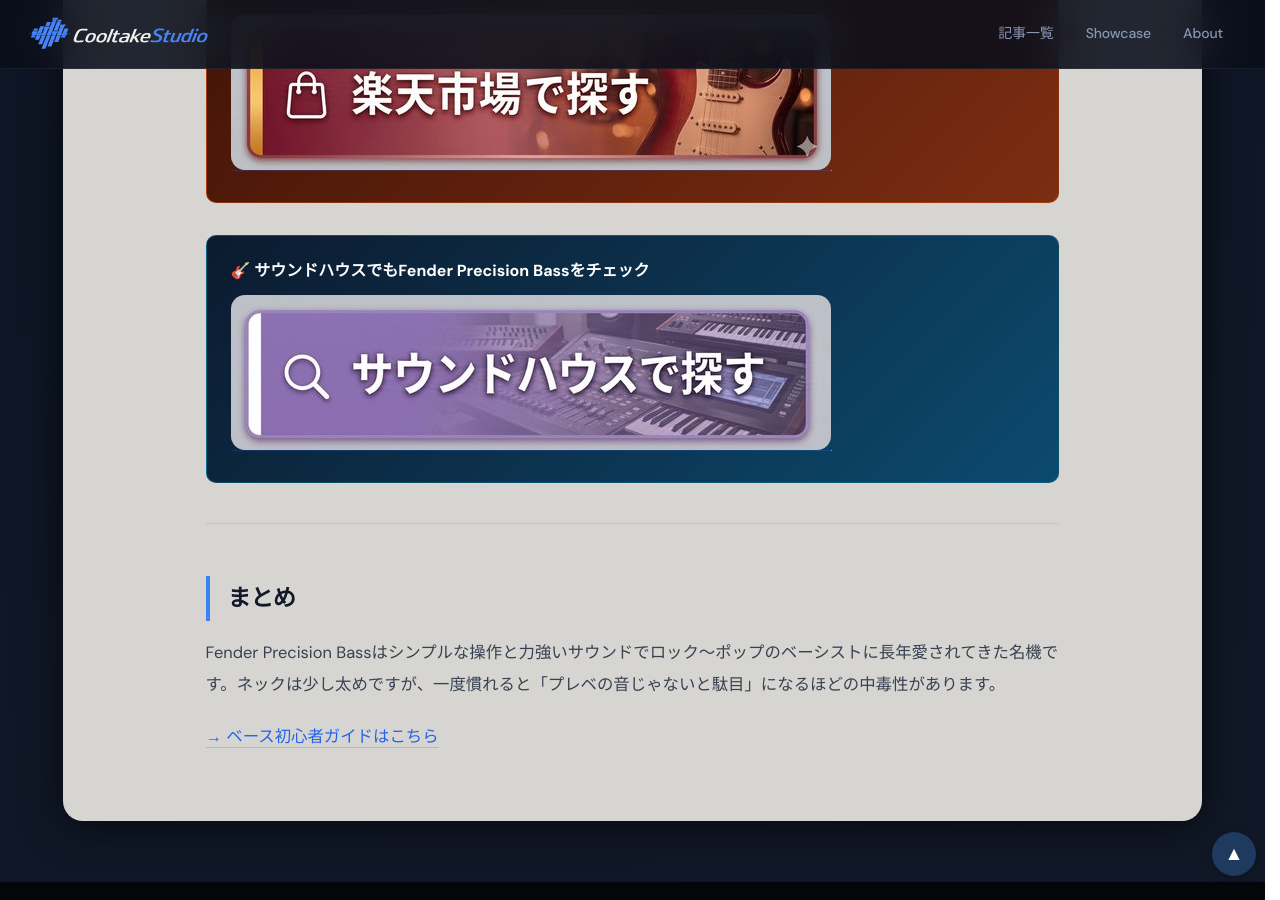
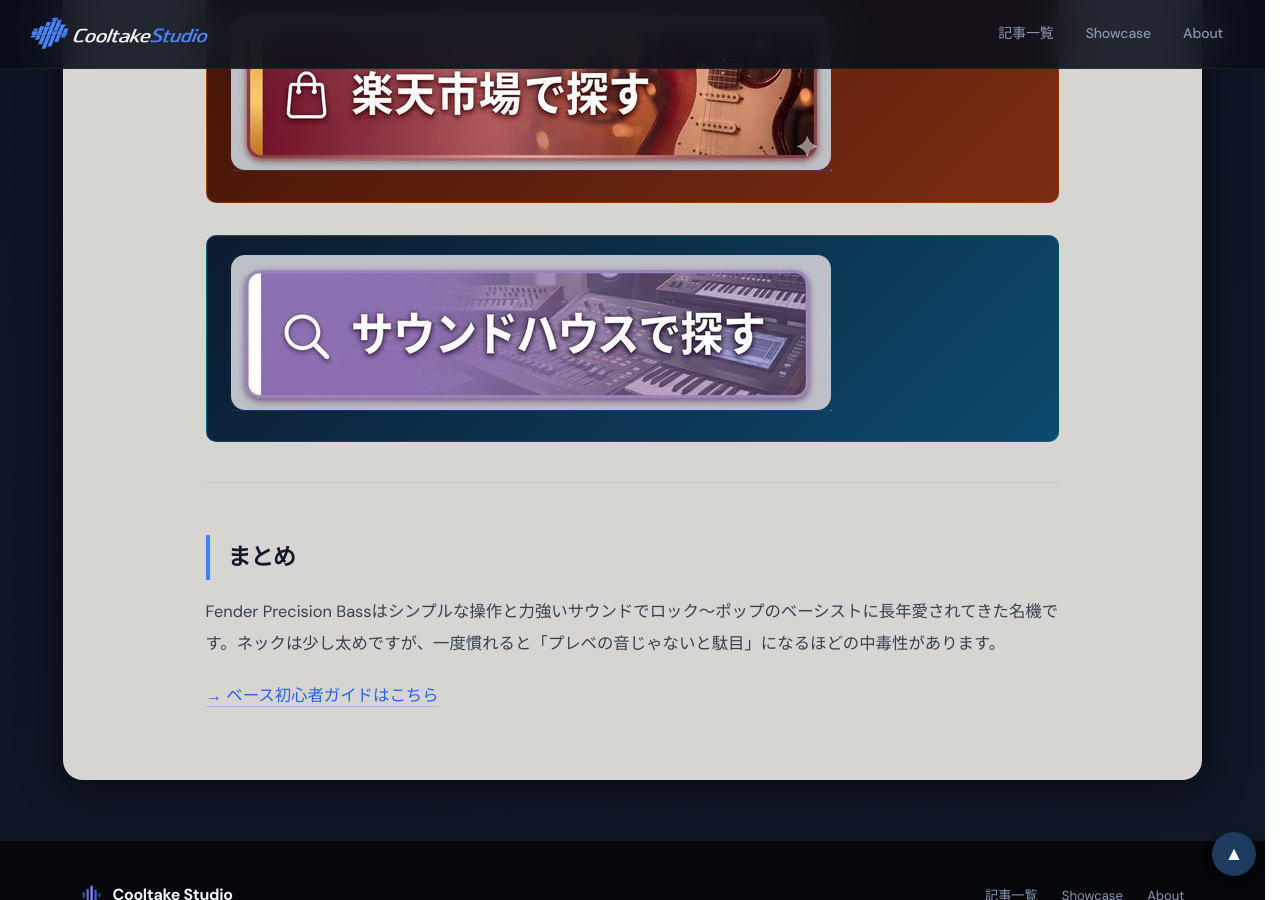
Before and after one commit to cooltake/cooltake-staging, a Jekyll site: the page built from _posts/2026-05-29-fender-precision-bass-guide.md, in a window 1280 px wide and 900 px high, scrolled down 2474 px. Built offline with Jekyll 4.4.1, drawn with Linux system fonts in a browser that asks for light colours; some web fonts are replaced; grey boxes are pictures that could not be loaded.

Commit message:
style: fix remaining button patterns in 2026-05-29-fender-precision-bass-guide.md

```diff
--- a/_posts/2026-05-29-fender-precision-bass-guide.md
+++ b/_posts/2026-05-29-fender-precision-bass-guide.md
@@ -60,7 +60,7 @@
 ---
 
 <div style="margin:2rem 0;padding:1.2rem 1.5rem;background:linear-gradient(135deg,#431407,#7c2d12);border-radius:10px;border:1px solid rgba(234,88,12,.4);"><a href="https://hb.afl.rakuten.co.jp/hgc/0b15ddc7.28c5c9ed.0b15ddc8.5d23dd4d/?pc=https%3A%2F%2Fsearch.rakuten.co.jp%2Fsearch%2Fmall%2FFender%2BPrecision%2BBass%2F" rel="nofollow" referrerpolicy="no-referrer-when-downgrade" style="display:inline-block;text-decoration:none;"><img src="/assets/images/btn-rakuten.jpg" alt="楽天市場で探す" width="600" height="155" style="max-width:100%;height:auto;border-radius:14px;display:block;"></a><img src="//i.moshimo.com/af/i/impression?a_id=5565352&amp;p_id=54&amp;pc_id=54&amp;pl_id=616" width="1" height="1" style="border:none;" alt="" loading="lazy"></div>
-<div style="margin:2rem 0;padding:1.2rem 1.5rem;background:linear-gradient(135deg,#0c1a2e,#0c4a6e);border-radius:10px;border:1px solid rgba(8,145,178,.4);"><p style="margin:0 0 .6rem;font-weight:bold;font-size:1rem;color:#fff;">&#x1F3B8; サウンドハウスでもFender Precision Bassをチェック</p><a href="https://h.accesstrade.net/sp/cc?rk=01001xqc00os63&url=https%3A%2F%2Fwww.soundhouse.co.jp%2Fsearch%2Findex%2F%3Fsearch_all%3DFender%2520Precision%2520Bass" rel="nofollow" referrerpolicy="no-referrer-when-downgrade" style="display:inline-block;text-decoration:none;"><img src="/assets/images/btn-soundhouse.jpg" alt="サウンドハウスで探す" width="600" height="155" style="max-width:100%;height:auto;border-radius:14px;display:block;"></a><img src="https://h.accesstrade.net/sp/rr?rk=01001xqc00os63" width="1" height="1" border="0" alt="" loading="lazy"></div>
+<div style="margin:2rem 0;padding:1.2rem 1.5rem;background:linear-gradient(135deg,#0c1a2e,#0c4a6e);border-radius:10px;border:1px solid rgba(8,145,178,.4);"><a href="https://h.accesstrade.net/sp/cc?rk=01001xqc00os63&url=https%3A%2F%2Fwww.soundhouse.co.jp%2Fsearch%2Findex%2F%3Fsearch_all%3DFender%2520Precision%2520Bass" rel="nofollow" referrerpolicy="no-referrer-when-downgrade" style="display:inline-block;text-decoration:none;"><img src="/assets/images/btn-soundhouse.jpg" alt="サウンドハウスで探す" width="600" height="155" style="max-width:100%;height:auto;border-radius:14px;display:block;"></a><img src="https://h.accesstrade.net/sp/rr?rk=01001xqc00os63" width="1" height="1" border="0" alt="" loading="lazy"></div>
 
 <!-- AFFILIATE_PLACEHOLDER: Amazon（もしもアフィリエイト Amazon審査通過後に設置予定） -->
 
```
